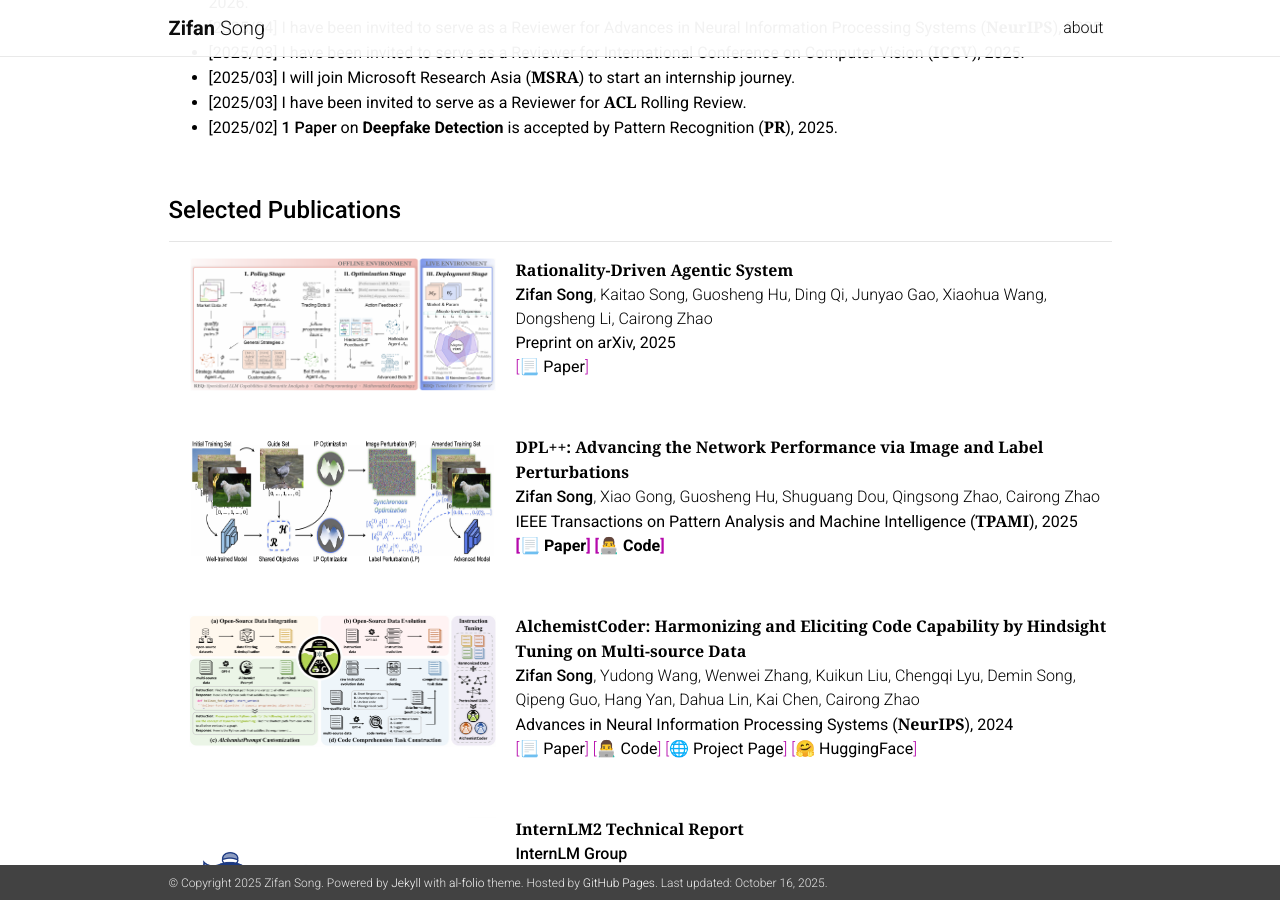
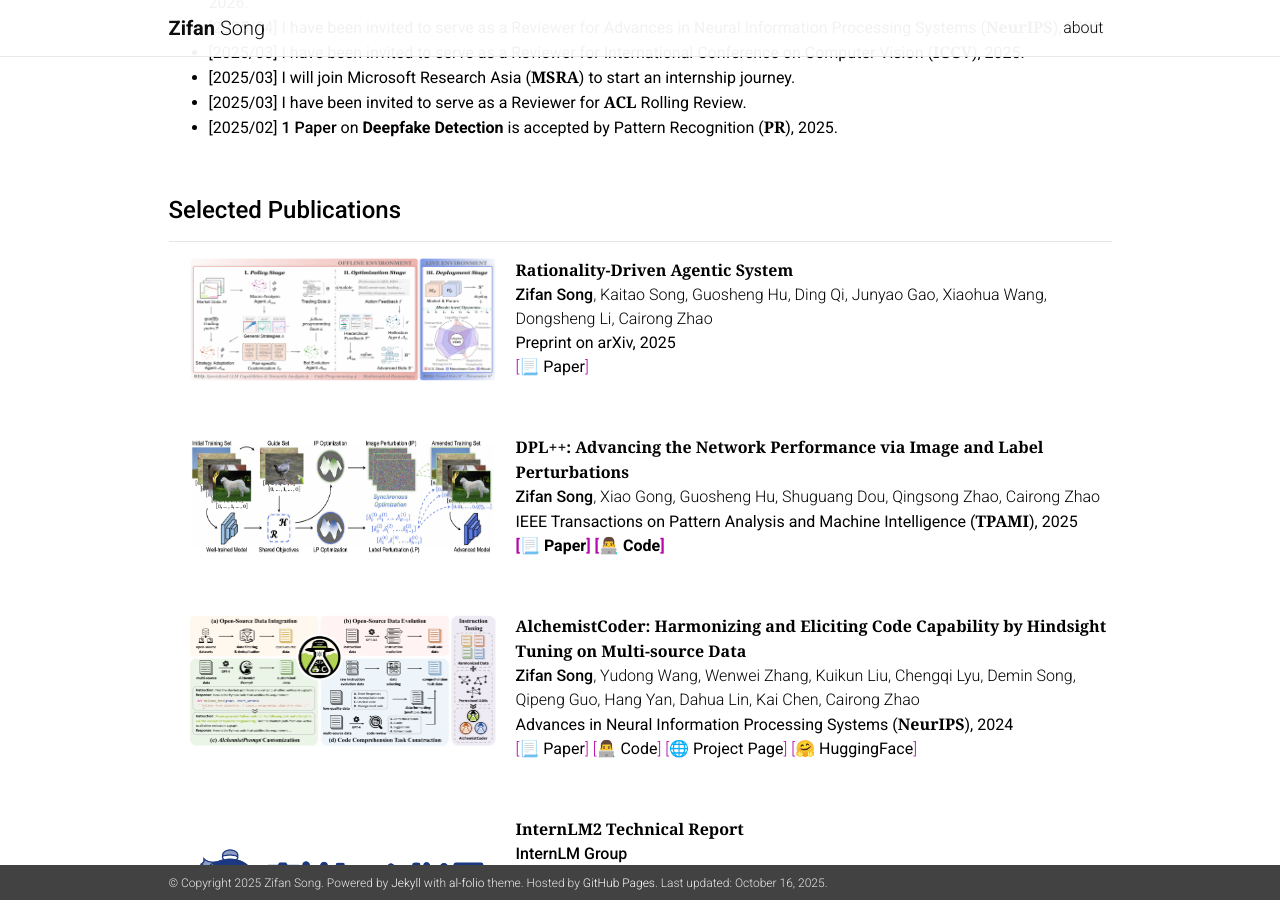
Before and after one commit to MatCaviar/MatCaviar.github.io, a Jekyll site: the page built from _pages/MatCaivar.md, in a window 1280 px wide and 900 px high, scrolled down 1258 px. Built offline with Jekyll 4.4.1, drawn with Linux system fonts in a browser that asks for light colours; nearby versions of some CDN libraries; a style sheet for code colours, icons or effects is not loaded.

Commit message:
Update MatCaivar.md

```diff
--- a/_pages/MatCaivar.md
+++ b/_pages/MatCaivar.md
@@ -95,7 +95,7 @@ social: false  # includes social icons at the bottom of the page
 
 #### **Selected Publications**
 <hr />
-<img src="collections/TiMi.png"  width="307" height="133"  align="left" hspace="20" vspace="0"/>
+<img src="collections/TiMi.png"  width="307" height="123"  align="left" hspace="20" vspace="0"/>
 **<font face="Georgia" color="Black" size="3"><B>Rationality-Driven Agentic System</B></font>**<br>
 **Zifan Song**, Kaitao Song, Guosheng Hu, Ding Qi, Junyao Gao, Xiaohua Wang, Dongsheng Li, Cairong Zhao<br>
 <B>Preprint on arXiv, 2025</B><br>
@@ -103,7 +103,7 @@ social: false  # includes social icons at the bottom of the page
 
 <br>
 
-<img src="collections/DPL++.png"  width="307" height="133"  align="left" hspace="20" vspace="0"/>
+<img src="collections/DPL++.png"  width="307" height="123"  align="left" hspace="20" vspace="0"/>
 **<font face="Georgia" color="Black" size="3"><B>DPL++: Advancing the Network Performance via Image and Label Perturbations</B></font>**<br>
 **Zifan Song**, Xiao Gong, Guosheng Hu, Shuguang Dou, Qingsong Zhao, Cairong Zhao<br>
 <B>IEEE Transactions on Pattern Analysis and Machine Intelligence (**<font face="Georgia" color="Black"><B>TPAMI</B></font>**), 2025<B><br>
@@ -123,7 +123,7 @@ social: false  # includes social icons at the bottom of the page
 
 <br>
 
-<img src="collections/internlm.png" width="307" height="133"   align="left" hspace="20" vspace="0"/>
+<img src="collections/internlm.png" width="307" height="123"   align="left" hspace="20" vspace="0"/>
 **<font face="Georgia" color="Black" size="3"><B>InternLM2 Technical Report</B></font>**<br>
 **InternLM Group**<br>
 <B>arXiv, 2024<B><br>
@@ -134,7 +134,7 @@ social: false  # includes social icons at the bottom of the page
 <br>
 
 
-<img src="collections/DP.png" width="307" height="133"   align="left" hspace="20" vspace="0"/>
+<img src="collections/DP.png" width="307" height="113"   align="left" hspace="20" vspace="0"/>
 **<font face="Georgia" color="Black" size="3"><B>Diverse Person: Customize Your Own Dataset for Text-Based Person Search</B></font>**<br>
 **Zifan Song**, Guosheng Hu, Cairong Zhao<br>
 <B>Proceedings of the AAAI Conference on Artificial Intelligence (**<font face="Georgia" color="Black"><B>AAAI</B></font>**), 2024<B><br>
@@ -143,7 +143,7 @@ social: false  # includes social icons at the bottom of the page
 
 <br>
 
-<img src="collections/DPL.png" width="307" height="133"   align="left" hspace="20" vspace="0"/>
+<img src="collections/DPL.png" width="307" height="123"   align="left" hspace="20" vspace="0"/>
 **<font face="Georgia" color="Black" size="3"><B>Deep Perturbation Learning: Enhancing the Network Performance via Image Perturbations</B></font>**<br>
 **Zifan Song**, Xiao Gong, Guosheng Hu, Cairong Zhao<br>
 <B>International Conference on Machine Learning (**<font face="Georgia" color="Black"><B>ICML</B></font>**), 2023<B><br>
@@ -152,7 +152,7 @@ social: false  # includes social icons at the bottom of the page
 
 <br>
 
-<img src="collections/SPG.png" width="307" height="133"  align="left" hspace="20" vspace="0"/>
+<img src="collections/SPG.png" width="307" height="123"  align="left" hspace="20" vspace="0"/>
 **<font face="Georgia" color="Black" size="3"><B>Learning Scene-Pedestrian Graph for End-to-End Person Search</B></font>**<br>
 **Zifan Song**, Cairong Zhao, Guosheng Hu, Duoqian Miao<br>
 <B>IEEE Transactions on Industrial Informatics (**<font face="Georgia" color="Black"><B>TII</B></font>**), 2023<B><br>
```
